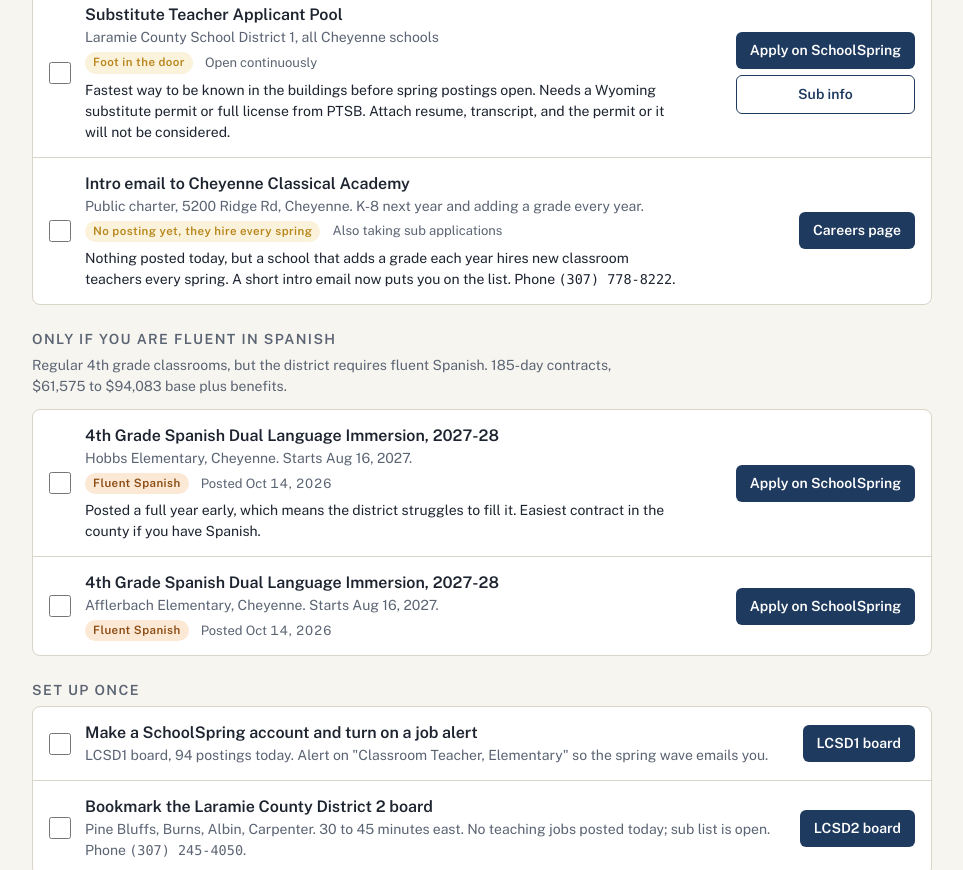
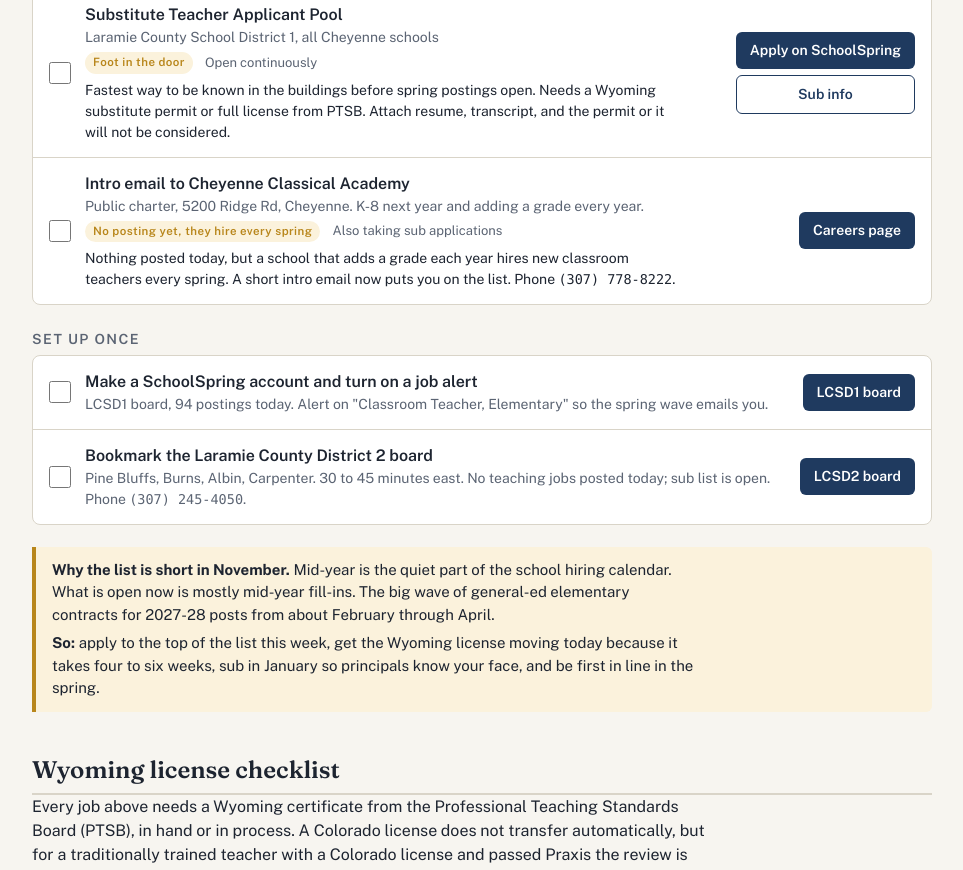
Before and after one commit to bigdawgelitediesel/JOBSEARCH, a plain HTML site: page index.html in a window 1280 px wide. Shown: the part 749-1619 px from the top of the page, without its empty margins (158-1121 px from the left). Drawn offline with nearby package versions, Linux system fonts and the light colour scheme.

Commit message:
Remove Spanish immersion rows
Co-Authored-By: Claude Fable 5.1 <noreply@anthropic.com>

```diff
--- a/index.html
+++ b/index.html
@@ -161,33 +161,6 @@ footer{margin-top:52px;padding-top:16px;border-top:1px solid var(--line);font-si
 
 </ul>
 
-<h3>Only if you are fluent in Spanish</h3>
-<p class="muted">Regular 4th grade classrooms, but the district requires fluent Spanish. 185-day contracts, $61,575 to $94,083 base plus benefits.</p>
-<ul class="list" id="jobs-endorse">
-
-<li class="row" data-id="dli-hobbs">
-  <input type="checkbox" id="chk-dli-hobbs" aria-label="Applied: Hobbs 4th Grade DLI Spanish">
-  <div class="main">
-    <div class="title">4th Grade Spanish Dual Language Immersion, 2027-28</div>
-    <div class="school">Hobbs Elementary, Cheyenne. Starts Aug 16, 2027.</div>
-    <div class="tags"><span class="pill warn">Fluent Spanish</span><span>Posted Oct 14, 2026</span></div>
-    <div class="note">Posted a full year early, which means the district struggles to fill it. Easiest contract in the county if you have Spanish.</div>
-  </div>
-  <div class="go"><a class="btn" href="https://laramie1.schoolspring.com/?jobid=5960226">Apply on SchoolSpring</a></div>
-</li>
-
-<li class="row" data-id="dli-affl">
-  <input type="checkbox" id="chk-dli-affl" aria-label="Applied: Afflerbach 4th Grade DLI Spanish">
-  <div class="main">
-    <div class="title">4th Grade Spanish Dual Language Immersion, 2027-28</div>
-    <div class="school">Afflerbach Elementary, Cheyenne. Starts Aug 16, 2027.</div>
-    <div class="tags"><span class="pill warn">Fluent Spanish</span><span>Posted Oct 14, 2026</span></div>
-  </div>
-  <div class="go"><a class="btn" href="https://laramie1.schoolspring.com/?jobid=5960232">Apply on SchoolSpring</a></div>
-</li>
-
-</ul>
-
 <h3>Set up once</h3>
 <ul class="list" id="jobs-setup">
 
```
